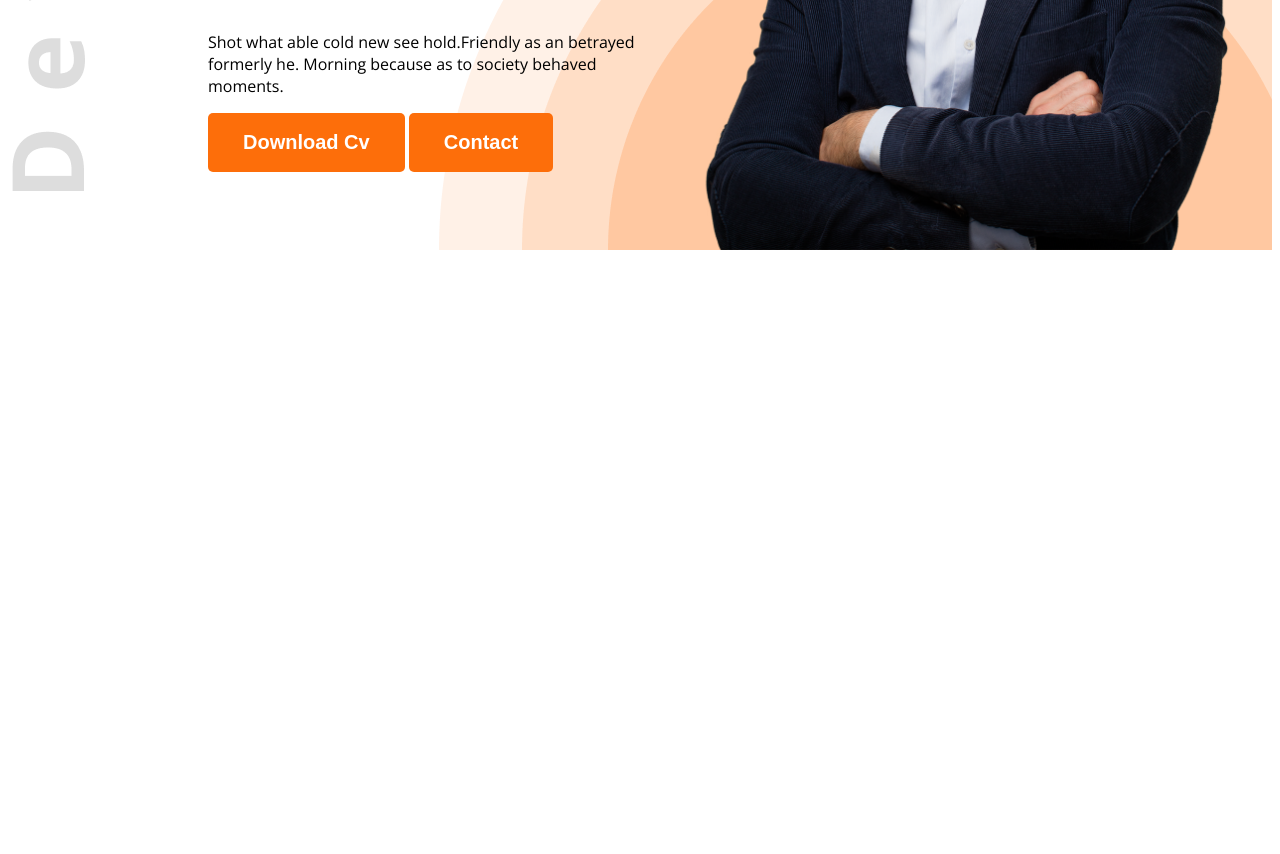
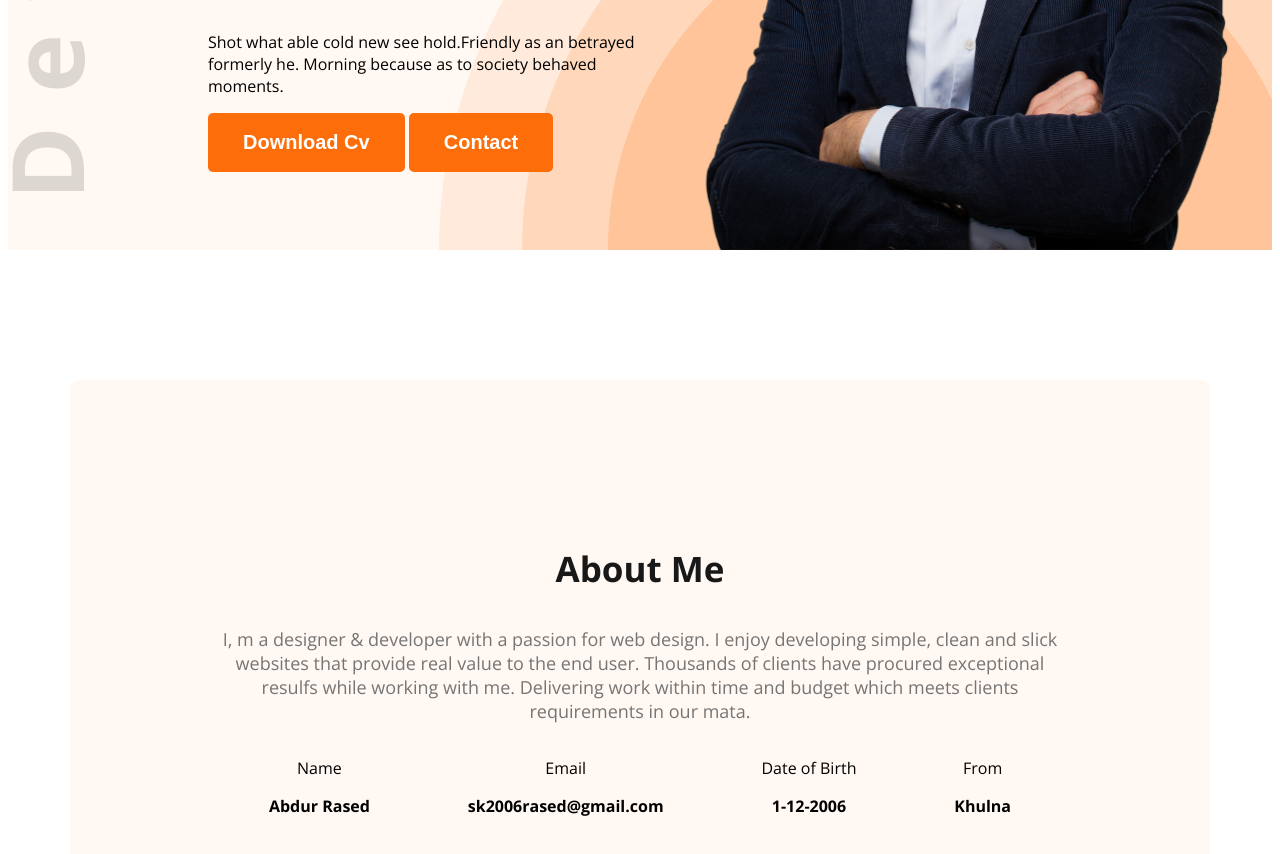
Before and after one commit to skrased2006/Portfolio, a plain HTML site: page index.html in a window 1280 px wide. Shown: the part 580-1434 px from the top of the page. Before the commit the page ends 838 px from the top, so only its background shows below. Drawn offline with nearby package versions, Linux system fonts and the light colour scheme.

Commit message:
added about section

```diff
--- a/index.html
+++ b/index.html
@@ -10,7 +10,7 @@
     <link rel="stylesheet" href="style.css">
 </head>
 <body class="open-sans-normal">
-    <header class="header">
+    <header class="header bg-secendary">
         <nav>
             <h3 class="nav-title">R<span class="text-primary">a</span>s<span class="text-primary">e</span>d</h3>
             <ul>
@@ -30,5 +30,31 @@
               <img class="banner-image" src="images/hardy.png" alt="">
         </div>
     </header>
+    <main>
+        <section class="about bg-secendary">
+            <h3 class="section-title">About Me</h3>
+            <p class="section-description">I, m a designer & developer with a passion for web design. I enjoy developing simple, clean and slick websites that provide real value to the end user. Thousands of clients have procured exceptional resulfs while working with me. Delivering work within time and budget which meets clients requirements in our mata.</p>
+
+            <div class="about-items">
+                <div class="about-item">
+                    <p class="item-title">Name</p>
+                    <p class="item-description">Abdur Rased</p>
+                </div>
+                <div class="about-item">
+                    <p class="item-title">Email</p>
+                    <p class="item-description">sk2006rased@gmail.com</p>
+                </div>
+                <div class="about-item">
+                    <p class="item-title">Date of Birth</p>
+                    <p class="item-description">1-12-2006</p>
+                </div>
+                <div class="about-item">
+                    <p class="item-title">From</p>
+                    <p class="item-description">Khulna</p>
+                </div>
+            </div>
+
+        </section>
+    </main>
 </body>
 </html>
--- a/style.css
+++ b/style.css
@@ -24,6 +24,18 @@
     border-radius: 5px;
     border: none;
     font-size: 20px;
+  }
+  .section-title{
+    font-size: 35px;
+    font-weight: bold;
+    color: rgb(24, 24, 24);
+  }
+  .section-description{
+    font-size: 18px;
+    color:rgb(117, 117, 117) ;
+  }
+  .bg-secendary{
+    background-color: rgb(255, 248, 243);
   }
 
 nav{
@@ -71,3 +83,22 @@ nav ul{
 .banner-content{
   max-width: 580px;
 }
+.about{
+  border-radius: 10px;
+  padding: 130px 150px;
+  text-align: center;
+  margin-top: 130px;
+
+}
+main{
+  max-width: 1140px;
+  margin: 0 auto;
+}
+
+.about-items{
+  display: flex;
+  justify-content: space-around;
+}
+.item-description{
+  font-weight: bold;
+}
```
